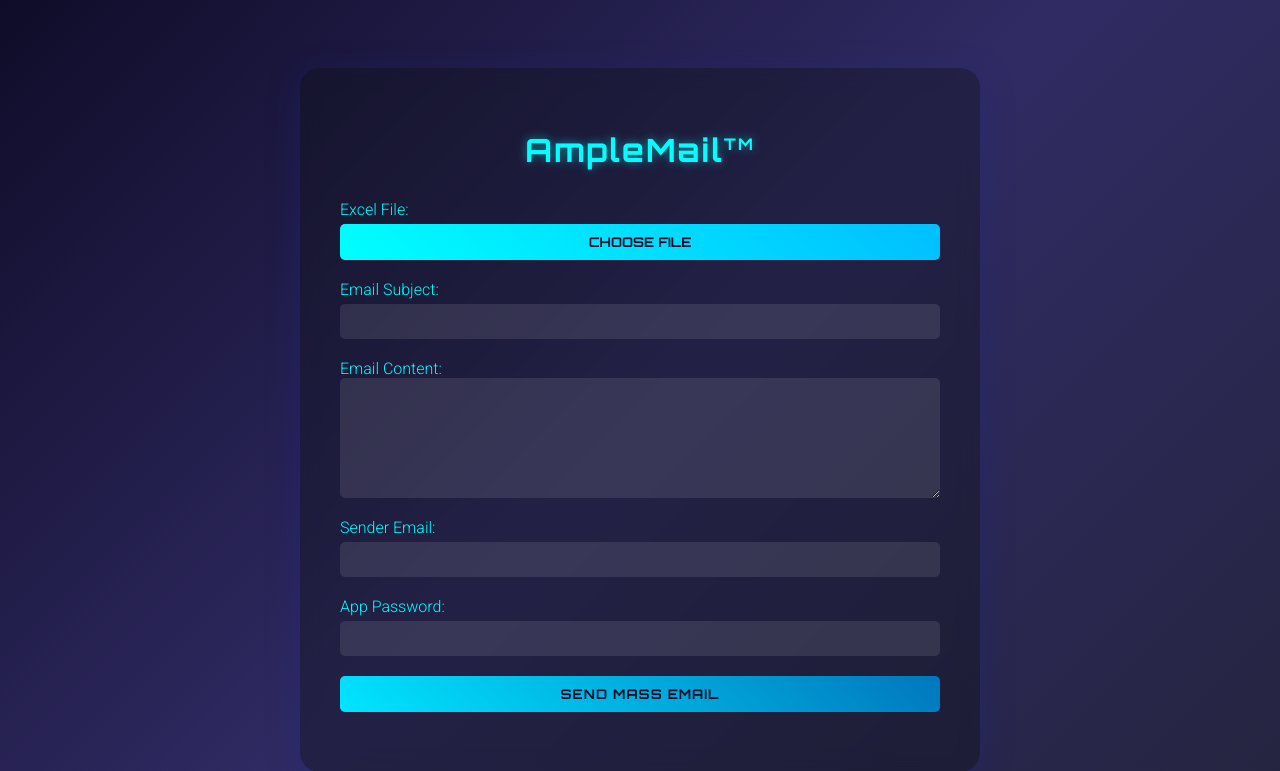
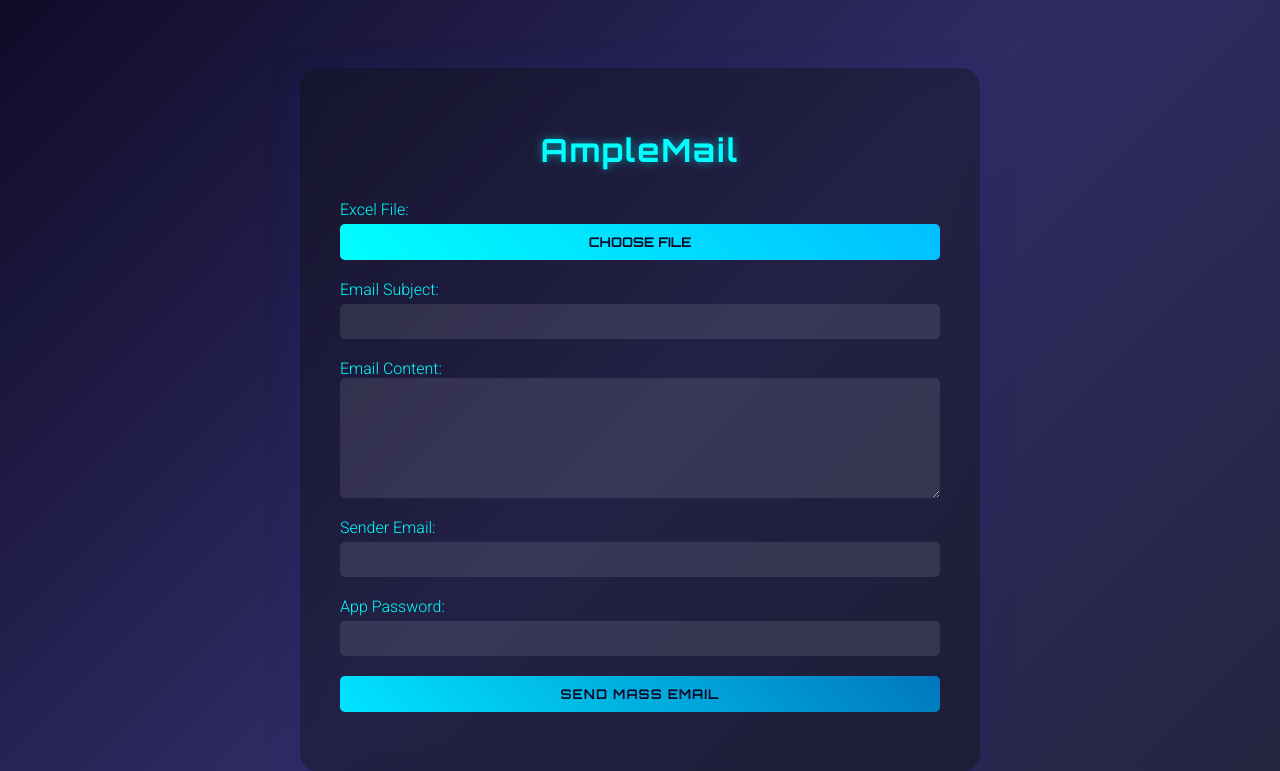
Before and after one commit to test20-sudo/amplemail, a Flask app: page / in a window 1280 px wide. Shown: the top 771 px of the page. Run offline with Flask 3, Linux system fonts and the light colour scheme.

Commit message:
Update index.html

```diff
--- a/templates/index.html
+++ b/templates/index.html
@@ -322,7 +322,7 @@
 </head>
 <body>
     <div class="container">
-        <h1>AmpleMail<span class="trademark">TM</span></h1>
+        <h1>AmpleMail</h1>
         {% with messages = get_flashed_messages() %}
             {% if messages %}
                 <ul class="messages">
```
